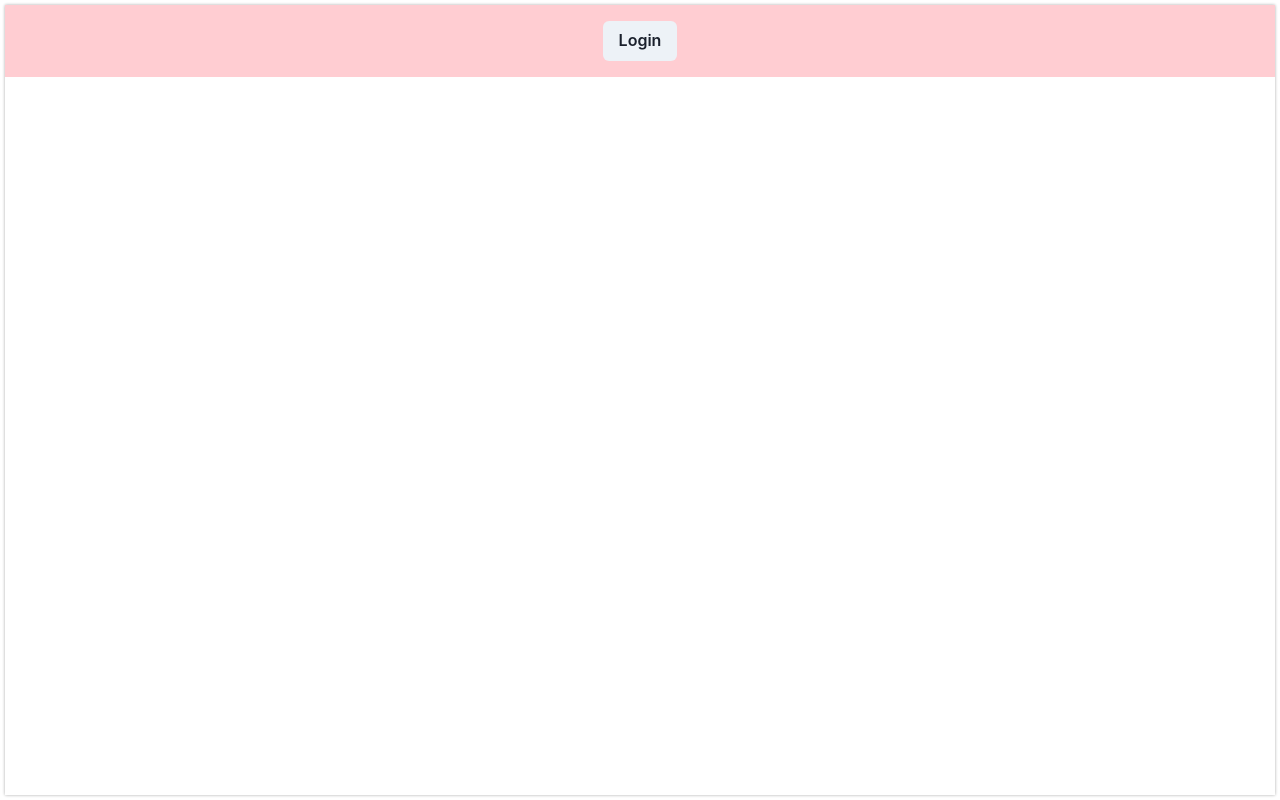
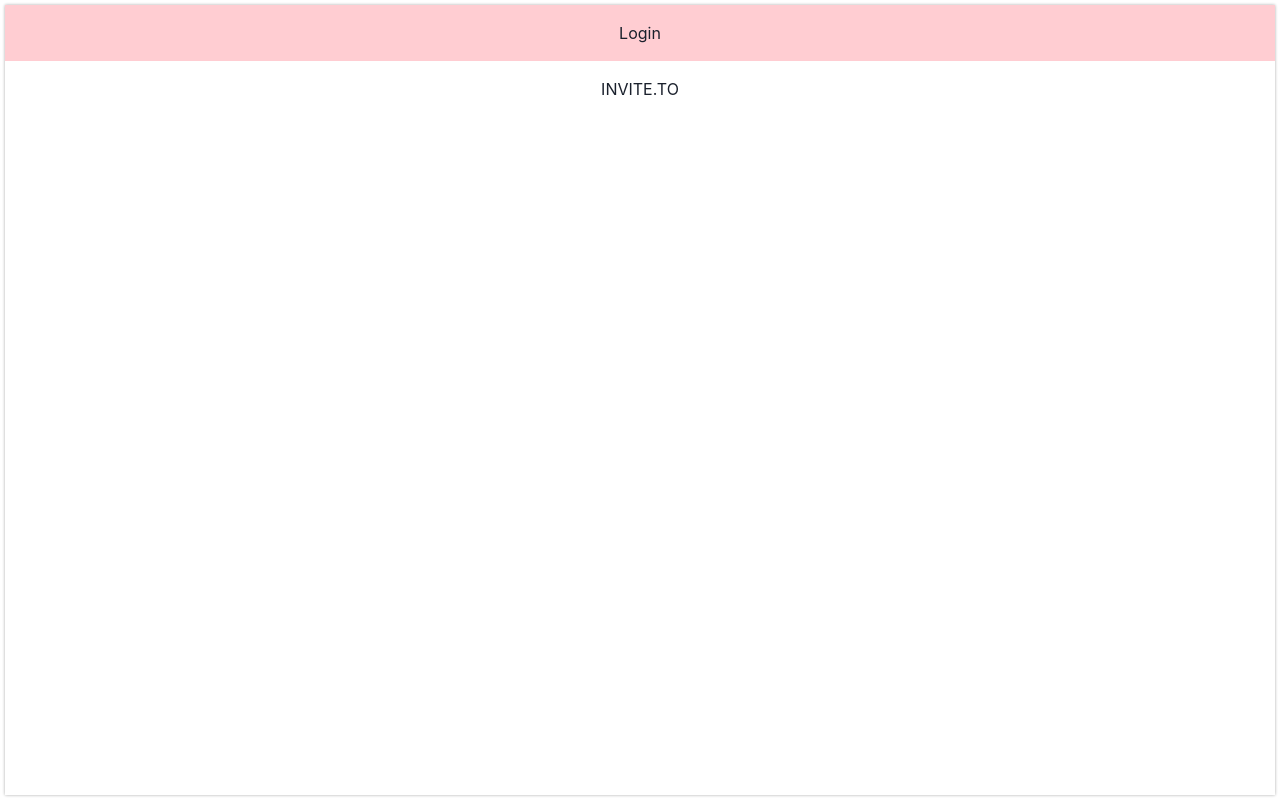
Before and after one commit to ollimandoliini/parties, a React (Create React App) app in the folder frontend/: page / in a window 1280 px wide. Built offline with nearby package versions, Linux system fonts and the light colour scheme.

Commit message:
Add Home view

```diff
--- a/frontend/public/index.html
+++ b/frontend/public/index.html
@@ -16,7 +16,6 @@
       name="description"
       content="Invitee.io – invitees to your events"
     />
-    <link rel="apple-touch-icon" href="%PUBLIC_URL%/logo192.png" />
     <!--
       manifest.json provides metadata used when your web app is installed on a
       user's mobile device or desktop. See https://developers.google.com/web/fundamentals/web-app-manifest/
--- a/frontend/src/App.tsx
+++ b/frontend/src/App.tsx
@@ -1,5 +1,4 @@
 import { useAuth0 } from "@auth0/auth0-react";
-import { Button } from "@chakra-ui/react";
 import React from "react";
 import { Outlet } from "react-router-dom";
 import "./App.css";
@@ -10,17 +9,17 @@ const App = () => {
     <div className="page-wrap">
       <div className="page-header">
         {!isAuthenticated ? (
-          <Button
+          <button
             onClick={() =>
               loginWithRedirect({ redirectUri:  `${window.location.origin}/my-events` })
             }
           >
             Login
-          </Button>
+          </button>
         ) : (
-          <Button onClick={() => logout({ returnTo: window.location.origin })}>
+          <button onClick={() => logout({ returnTo: window.location.origin })}>
             Logout
-          </Button>
+          </button>
         )}
       </div>
       <div className="page-main">
--- a/frontend/src/index.scss
+++ b/frontend/src/index.scss
@@ -40,7 +40,6 @@ body {
 
 
 .page-main {
-  width: 1280px;
   margin-left: auto;
   margin-right: auto;
   display: flex;
--- a/frontend/src/index.tsx
+++ b/frontend/src/index.tsx
@@ -11,6 +11,7 @@ import { Auth0Provider } from "@auth0/auth0-react";
 import { ChakraProvider } from "@chakra-ui/react";
 import EventAdmin from "./views/EventAdmin";
 import NotFound from "./views/NotFound";
+import Home from "./views/Home";
 
 ReactDOM.render(
   <ChakraProvider>
@@ -24,6 +25,7 @@ ReactDOM.render(
       <BrowserRouter>
         <Routes>
           <Route path="/" element={<App />}>
+            <Route path="/" element={<Home />} />
             <Route path="e/:eventid" element={<EventCodePrompt />} />
             <Route path="e/:eventId/:inviteCode" element={<Event />} />
             <Route path="create-event" element={<CreateEvent />} />
--- /dev/null
+++ b/frontend/src/views/Home.tsx
@@ -0,0 +1,14 @@
+import { useAuth0 } from "@auth0/auth0-react";
+import React from "react";
+
+const Home = () => {
+  const { isAuthenticated } = useAuth0();
+  return (
+    <>
+      <h1>Invite.to</h1>
+      {isAuthenticated && <a href="/my-events">Take me to my events</a>}
+    </>
+  );
+};
+
+export default Home;
```
Also changed, not shown: frontend/public/manifest.json.
